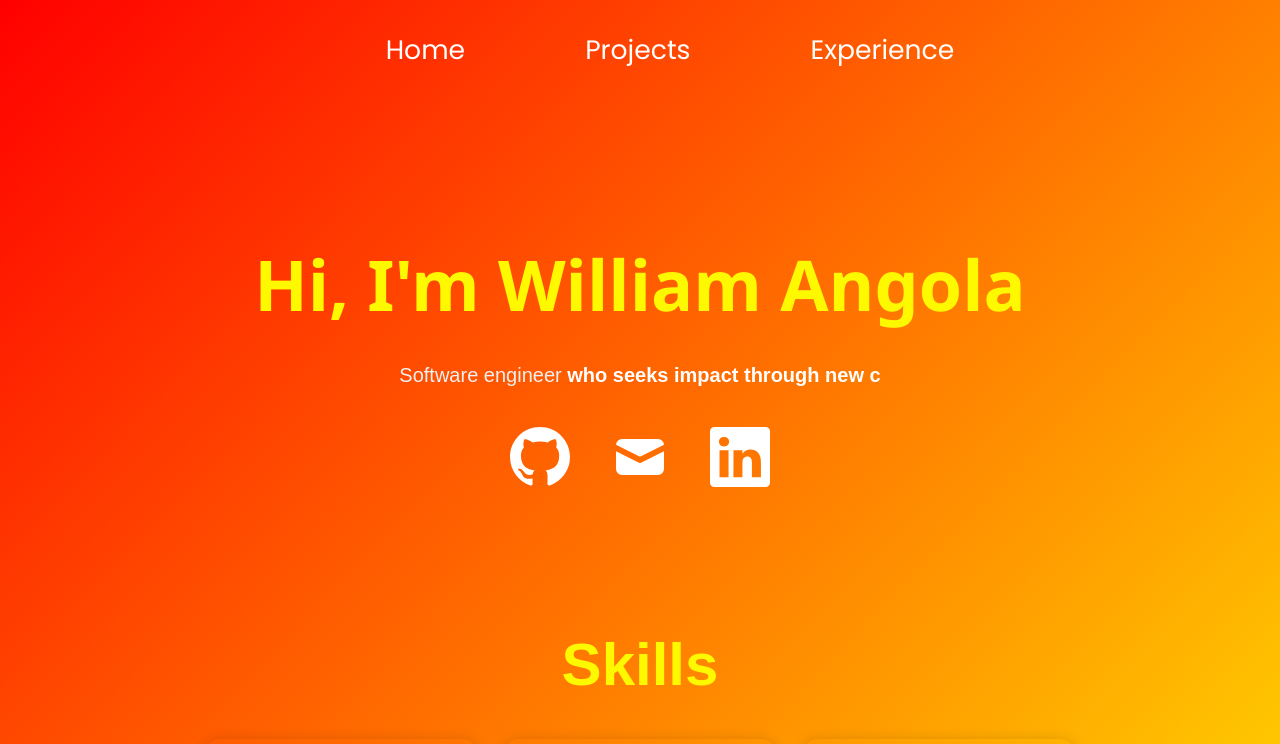
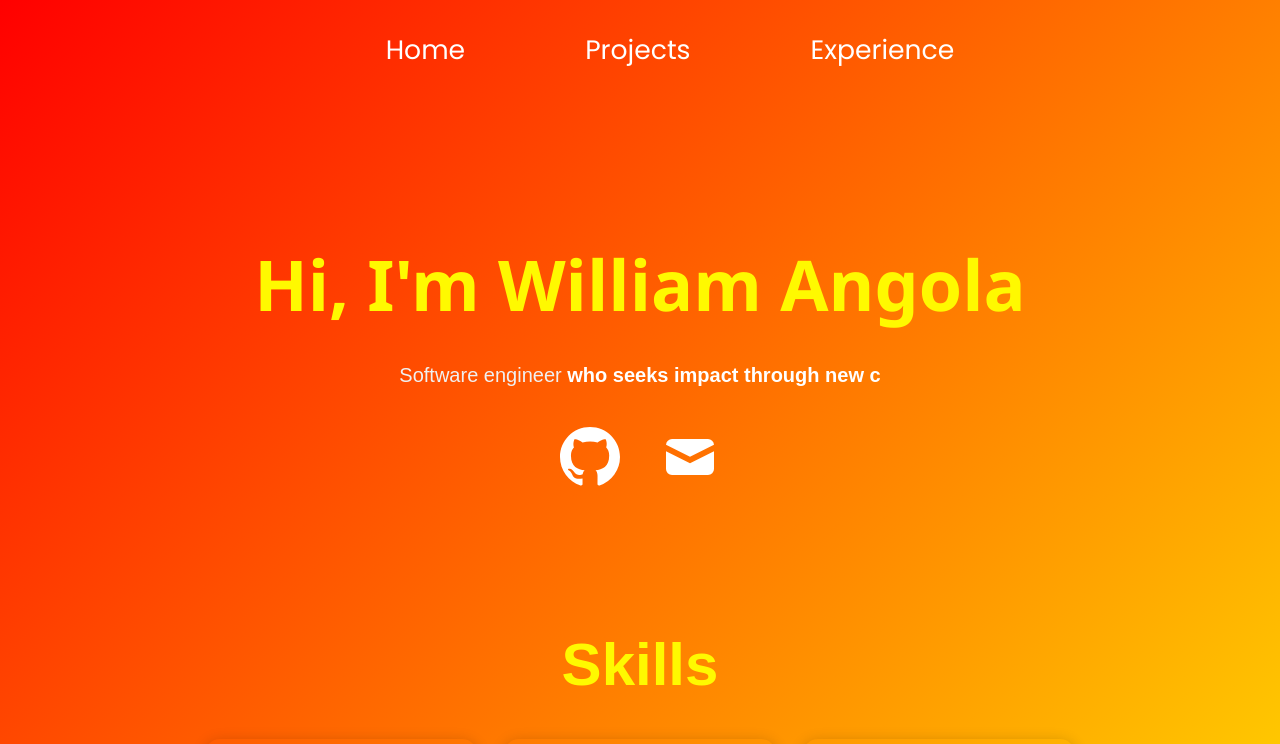
Before and after one commit to Wangola/Website-Portfolio, a React (Create React App) app: page / in a window 1280 px wide. Shown: the top 744 px of the page. Built offline with nearby package versions, Linux system fonts and the light colour scheme.

Commit message:
Updated home for github link of project. Updated image

```diff
--- a/src/pages/Home.js
+++ b/src/pages/Home.js
@@ -53,7 +53,7 @@ function Home() {
           </p>
 
           <Link
-            to={"https://github.com/Wangola"}
+            to={"https://github.com/Wangola/Website-Portfolio"}
             target="_blank"
             rel="noreferrer"
           >
@@ -62,14 +62,6 @@ function Home() {
 
           <Link to={"/contact"}>
             <EmailIcon />
-          </Link>
-
-          <Link
-            to={"https://www.linkedin.com/in/wangola/"}
-            target="_blank"
-            rel="noreferrer"
-          >
-            <LinkedInIcon />
           </Link>
         </div>
       </div>
```
Also changed, not shown: Pictures/Front page.png.
